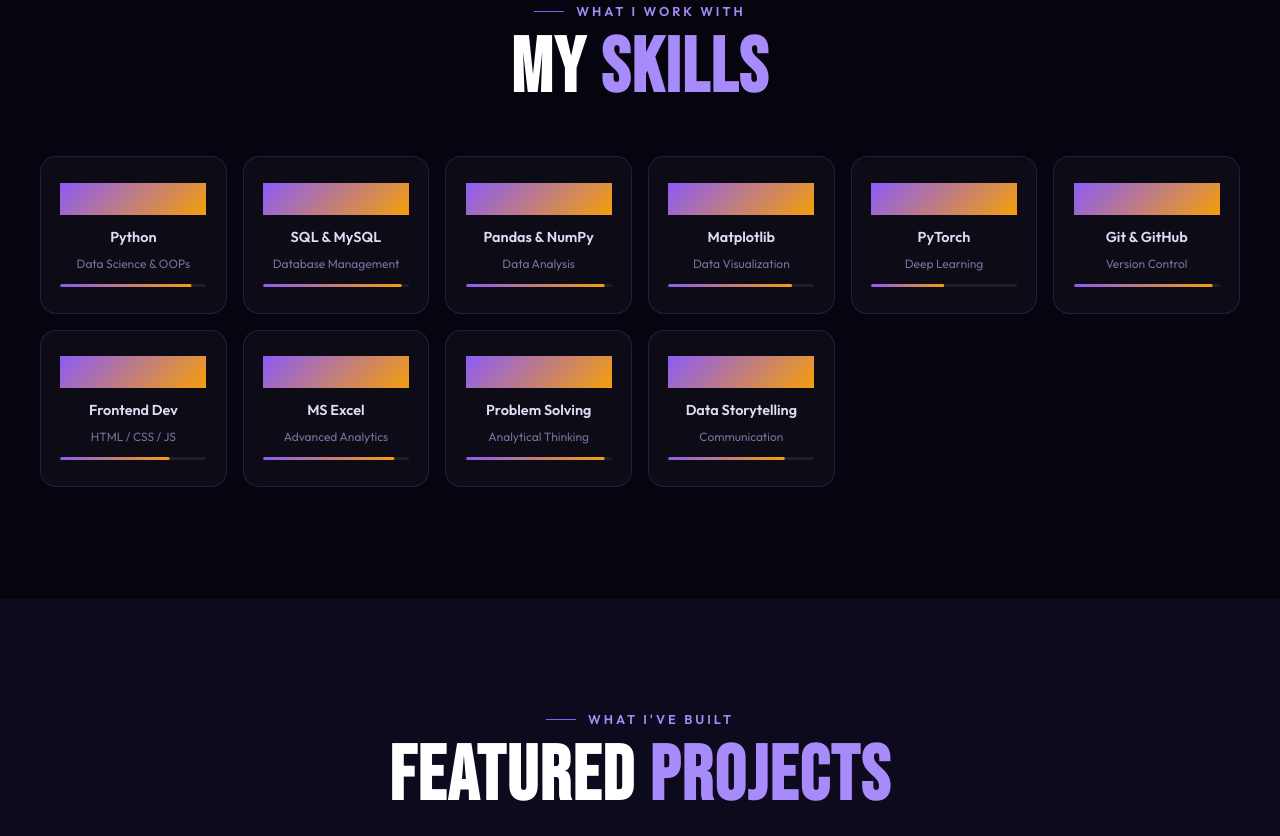
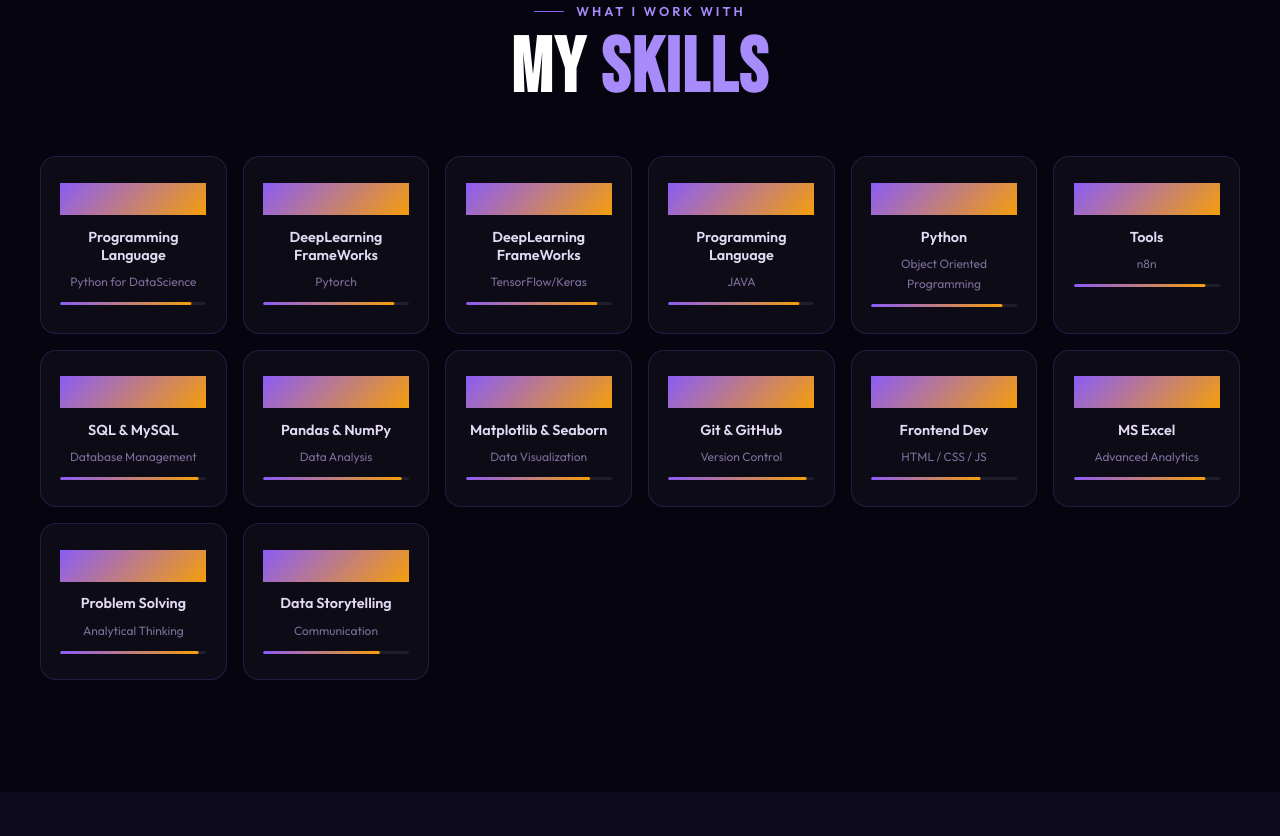
Before and after one commit to sky-shiva/my-interactive-portfolio, a plain HTML site: page index.html in a window 1280 px wide. Shown: the part 1684-2520 px from the top of the page. Drawn offline with Linux system fonts and the light colour scheme.

Commit message:
made changes

```diff
--- a/index.html
+++ b/index.html
@@ -636,7 +636,7 @@
 <!-- ═══ NAVBAR ═══ -->
 <nav>
     <div class="nav-inner">
-        <a class="logo" onclick="window.scrollTo(0,0)" href="#hero">&lt;<span>Sky</span>Shiva/&gt;</a>
+        <a class="logo" onclick="window.scrollTo(0,0)" href="#hero">&lt;<span>Shiva</span>ky/&gt;</a>
         <div class="nav-links">
             <a href="#about">About</a>
             <a href="#skills">Skills</a>
@@ -663,7 +663,7 @@
                     <span class="last">Yadav</span>
                 </h1>
                 <p class="hero-role">
-                    <strong>Data Science Enthusiast</strong> &nbsp;·&nbsp; AI &nbsp;·&nbsp; Full-Stack &nbsp;·&nbsp; Analytics
+                    <strong>Data Science & Research Enthusiast</strong> &nbsp;·&nbsp; AI &nbsp;·&nbsp; Full-Stack &nbsp;·&nbsp; Analytics
                 </p>
                 <div class="hero-btns">
                     <a href="#portfolio" class="btn-primary">View My Work →</a>
@@ -705,7 +705,7 @@
             <div class="fade-right">
                 <div class="stats-grid" style="margin-top:1rem">
                     <div class="stat-card" data-delay="1">
-                        <span class="stat-num">9+</span>
+                        <span class="stat-num">10+</span>
                         <p class="stat-label">Projects Built</p>
                     </div>
                     <div class="stat-card" data-delay="2">
@@ -713,7 +713,7 @@
                         <p class="stat-label">Certifications</p>
                     </div>
                     <div class="stat-card" data-delay="3">
-                        <span class="stat-num">4+</span>
+                        <span class="stat-num">20+</span>
                         <p class="stat-label">Technologies</p>
                     </div>
                     <div class="stat-card" data-delay="4">
@@ -734,60 +734,100 @@
             <h2 class="sec-title">My <span class="hl">Skills</span></h2>
         </div>
         <div class="skills-grid">
-            <div class="skill-card fade-up" data-delay="1">
+             <div class="skill-card fade-up" data-delay="10">
+                <i class="fab fa-python skill-icon"></i>
+                <span class="skill-name">Programming Language</span>
+                <span class="skill-level">Python for DataScience</span>
+                <div class="skill-bar-wrap"><div class="skill-bar" style="--w:.90"></div></div>
+            </div>
+
+            <div class="skill-card fade-up" data-delay="80">
+                <i class="fas fa-brain skill-icon"></i>
+                <span class="skill-name">DeepLearning FrameWorks</span>
+                <span class="skill-level">Pytorch</span>
+                <div class="skill-bar-wrap"><div class="skill-bar" style="--w:.90"></div></div>
+            </div>
+
+            <div class="skill-card fade-up" data-delay="80">
+                <i class="fas fa-brain skill-icon"></i>
+                <span class="skill-name">DeepLearning FrameWorks</span>
+                <span class="skill-level">TensorFlow/Keras</span>
+                <div class="skill-bar-wrap"><div class="skill-bar" style="--w:.90"></div></div>
+            </div>
+
+
+
+            <div class="skill-card fade-up" data-delay="20">
+                <i class="fab fa-python skill-icon"></i>
+                <span class="skill-name">Programming Language</span>
+                <span class="skill-level">JAVA</span>
+                <div class="skill-bar-wrap"><div class="skill-bar" style="--w:.90"></div></div>
+            </div>
+
+            <div class="skill-card fade-up" data-delay="30">
                 <i class="fab fa-python skill-icon"></i>
                 <span class="skill-name">Python</span>
-                <span class="skill-level">Data Science & OOPs</span>
+                <span class="skill-level">Object Oriented Programming</span>
                 <div class="skill-bar-wrap"><div class="skill-bar" style="--w:.90"></div></div>
             </div>
-            <div class="skill-card fade-up" data-delay="2">
+
+            <div class="skill-card fade-up" data-delay="40">
+                <i class="fab fa-python skill-icon"></i>
+                <span class="skill-name">Tools</span>
+                <span class="skill-level">n8n</span>
+                <div class="skill-bar-wrap"><div class="skill-bar" style="--w:.90"></div></div>
+            </div>
+
+
+            <div class="skill-card fade-up" data-delay="50">
                 <i class="fas fa-database skill-icon"></i>
                 <span class="skill-name">SQL & MySQL</span>
                 <span class="skill-level">Database Management</span>
                 <div class="skill-bar-wrap"><div class="skill-bar" style="--w:.95"></div></div>
             </div>
-            <div class="skill-card fade-up" data-delay="3">
+
+            <div class="skill-card fade-up" data-delay="60">
                 <i class="fas fa-table skill-icon"></i>
                 <span class="skill-name">Pandas & NumPy</span>
                 <span class="skill-level">Data Analysis</span>
                 <div class="skill-bar-wrap"><div class="skill-bar" style="--w:.95"></div></div>
             </div>
-            <div class="skill-card fade-up" data-delay="4">
+
+            <div class="skill-card fade-up" data-delay="70">
                 <i class="fas fa-chart-line skill-icon"></i>
-                <span class="skill-name">Matplotlib</span>
+                <span class="skill-name">Matplotlib & Seaborn</span>
                 <span class="skill-level">Data Visualization</span>
                 <div class="skill-bar-wrap"><div class="skill-bar" style="--w:.85"></div></div>
             </div>
-            <div class="skill-card fade-up" data-delay="5">
-                <i class="fas fa-brain skill-icon"></i>
-                <span class="skill-name">PyTorch</span>
-                <span class="skill-level">Deep Learning</span>
-                <div class="skill-bar-wrap"><div class="skill-bar" style="--w:.50"></div></div>
-            </div>
-            <div class="skill-card fade-up" data-delay="6">
+
+            <div class="skill-card fade-up" data-delay="90">
                 <i class="fab fa-github skill-icon"></i>
                 <span class="skill-name">Git & GitHub</span>
                 <span class="skill-level">Version Control</span>
                 <div class="skill-bar-wrap"><div class="skill-bar" style="--w:.95"></div></div>
             </div>
-            <div class="skill-card fade-up" data-delay="1">
+
+            <div class="skill-card fade-up" data-delay="100">
                 <i class="fab fa-html5 skill-icon"></i>
                 <span class="skill-name">Frontend Dev</span>
                 <span class="skill-level">HTML / CSS / JS</span>
                 <div class="skill-bar-wrap"><div class="skill-bar" style="--w:.75"></div></div>
             </div>
-            <div class="skill-card fade-up" data-delay="2">
+
+            <div class="skill-card fade-up" data-delay="200">
                 <i class="fas fa-file-excel skill-icon"></i>
                 <span class="skill-name">MS Excel</span>
                 <span class="skill-level">Advanced Analytics</span>
                 <div class="skill-bar-wrap"><div class="skill-bar" style="--w:.90"></div></div>
             </div>
-            <div class="skill-card fade-up" data-delay="3">
+
+            <div class="skill-card fade-up" data-delay="1">
                 <i class="fas fa-lightbulb skill-icon"></i>
                 <span class="skill-name">Problem Solving</span>
                 <span class="skill-level">Analytical Thinking</span>
                 <div class="skill-bar-wrap"><div class="skill-bar" style="--w:.95"></div></div>
             </div>
+
             <div class="skill-card fade-up" data-delay="4">
                 <i class="fas fa-project-diagram skill-icon"></i>
                 <span class="skill-name">Data Storytelling</span>
```
